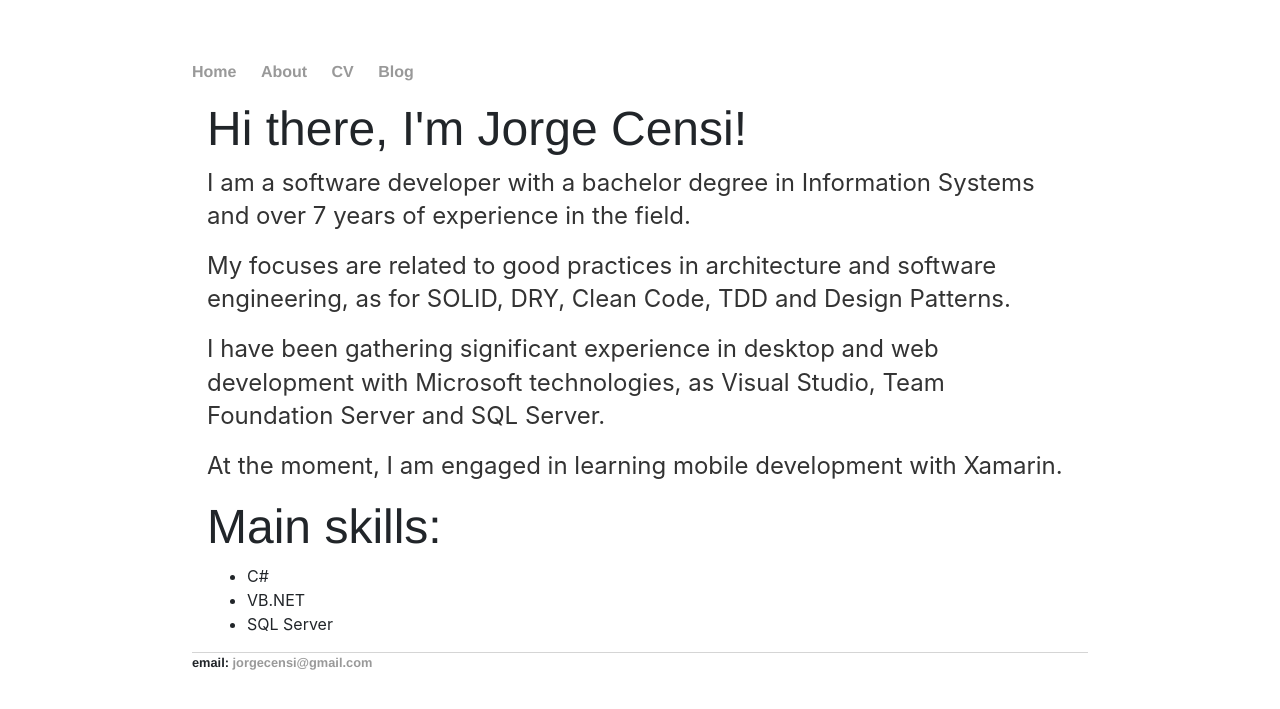
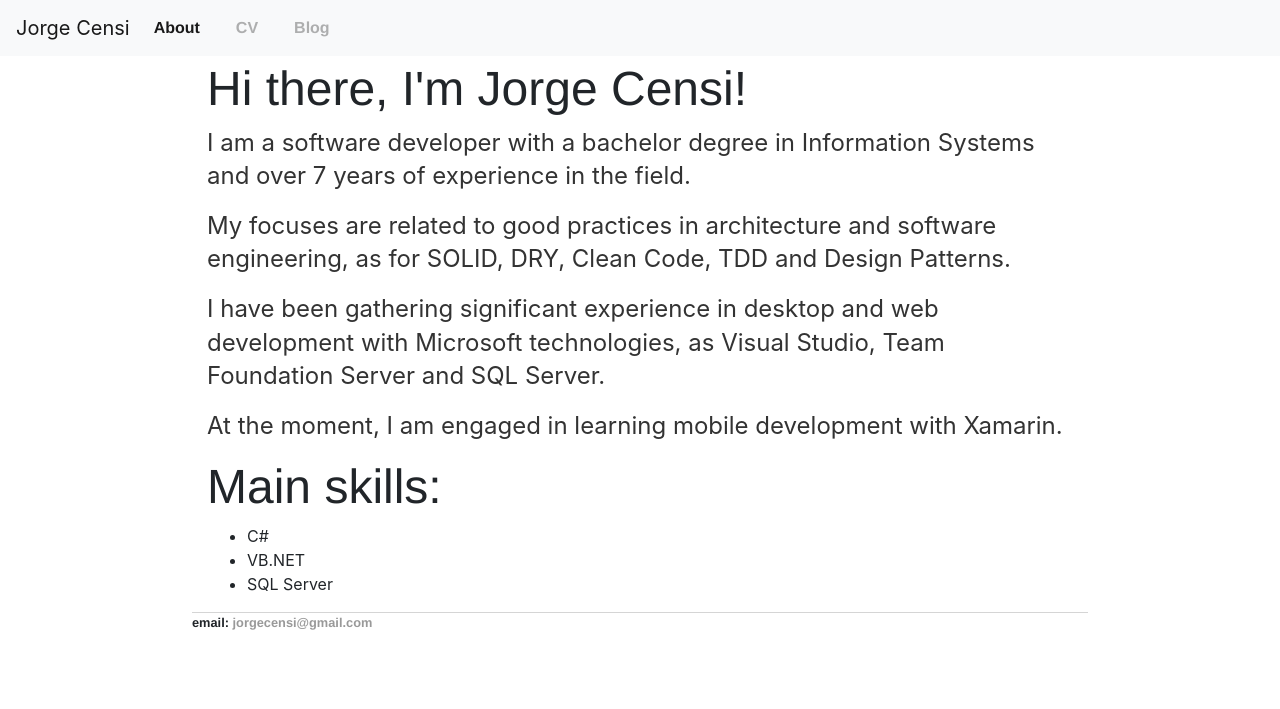
Before and after one commit to jorgecensi/jorgecensi.github.io, a Jekyll site: the page built from about.html, in a window 1280 px wide. Shown: the top 709 px of the page. Built offline with Jekyll 4.4.1, drawn with Linux system fonts in a browser that asks for light colours.

Commit message:
update navbar

```diff
--- a/_layouts/default.html
+++ b/_layouts/default.html
@@ -6,13 +6,24 @@
         <link rel="stylesheet" type="text/css" href="/css/main.css">
     </head>
     <body>
-        <nav>
-            <ul>
-                <li><a href="/">Home</a></li>
-                <li><a href="about.html">About</a></li>
-                <li><a href="/cv/Jorge Luis Censi.pdf">CV</a></li>
-                <li><a href="/blog">Blog</a></li>
-            </ul>
+        <nav class="navbar navbar-expand-lg navbar-light bg-light fixed-top">
+            <a class="navbar-brand" href="/">Jorge Censi</a>
+            <button class="navbar-toggler" data-target="#my-nav" data-toggle="collapse" aria-controls="my-nav" aria-expanded="false" aria-label="Toggle navigation">
+                <span class="navbar-toggler-icon"></span>
+            </button>
+            <div id="my-nav" class="collapse navbar-collapse">
+                <ul class="navbar-nav mr-auto">
+                    <li class="nav-item active">
+                        <a class="nav-link" href="about.html">About<span class="sr-only">(current)</span></a>
+                    </li>
+                    <li class="nav-item">
+                        <a class="nav-link disabled" href="/cv/Jorge Luis Censi.pdf" tabindex="-1" aria-disabled="true">CV</a>
+                    </li>
+                    <li class="nav-item">
+                            <a class="nav-link disabled" href="/blog" tabindex="-1" aria-disabled="true">Blog</a>
+                        </li>
+                </ul>
+            </div>
         </nav>
         <div class="container">
 
```
Also changed, not shown: index.html (+1 -16 lines).
